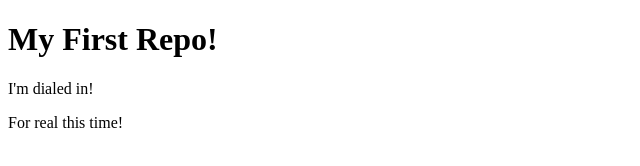
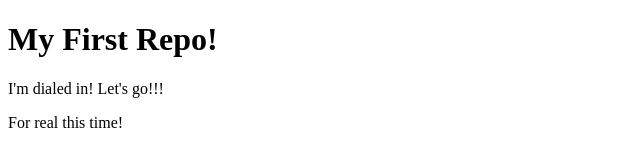
Before and after one commit to CoachFergDev/first-repository, a plain HTML site: page index.html in a window 1280 px wide. Shown: the full height of the page, 0-640 px from the left. Drawn offline with Linux system fonts and the light colour scheme.

Commit message:
Update paragraph text in index.html

```diff
--- a/index.html
+++ b/index.html
@@ -7,7 +7,7 @@
 </head>
 <body>
   <h1>My First Repo!</h1>
-  <p>I'm dialed in! </p>
+  <p>I'm dialed in! Let's go!!! </p>
   <p>For real this time!</p>
 </body>
 </html>
```
